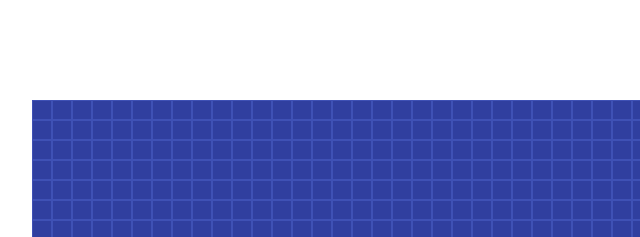
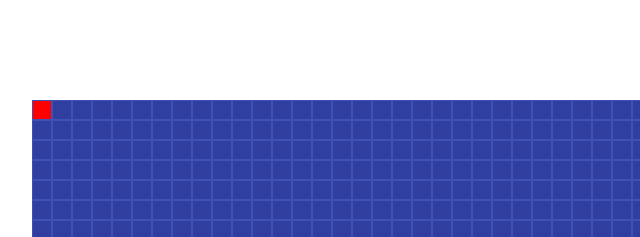
Before and after one commit to jon-r/billieJeanJS, a website: page index.html in a window 1280 px wide. Both pictures are taken after a click on the element 150 px from the left and 110 px from the top of the page. Shown: the top 237 px of the page, 108-748 px from the left. Drawn offline with Linux system fonts and the light colour scheme.

Commit message:
finished functions

```diff
--- a/danceTiles.js
+++ b/danceTiles.js
@@ -1,36 +1,45 @@
-var danceMat = {
+var danceMat = (function() {
 
-  init : function(options) {
-    var _this = danceMat;
+  function danceMat(options) {
+
+
     options = options || {};
-    _this.config = {
+    this.config = {
       parent : options.hasOwnProperty('parentEl') ? options.parentEl : '#billieJS',
       height : options.hasOwnProperty('height') ? options.height : 600,
       width : options.hasOwnProperty('width') ? options.width : 1000,
       gridSize : options.hasOwnProperty('gridSize') ? options.gridSize : 20,
     };
-    var get = _this.config,
+
+    this.buildGrid();
+    this.addParentListener();
+
+  };
+  danceMat.prototype = {
+
+    buildGrid: function() {
+      var get = this.config,
         el = document.createElement('div');
 
-    _this.sqX = Math.floor(get.width / get.gridSize);
-    _this.sqY = Math.floor(get.height / get.gridSize);
+      this.sqX = Math.floor(get.width / get.gridSize);
+      this.sqY = Math.floor(get.height / get.gridSize);
 
-    _this.parentEl = document.querySelector(get.parent);
+      this.parentEl = document.querySelector(get.parent);
 
-    _this.parentEl.style.cssText = _this.setParentCss();
-    el.style.cssText = _this.setTileCss();
+      this.parentEl.style.cssText = this.setParentCss();
+      el.style.cssText = this.setTileCss();
 
-    for (i = 0; i < _this.sqY; i++) {
-      for (j = 0; j < _this.sqX; j++) {
+      for (i = 0; i < this.sqY; i++) {
+        for (j = 0; j < this.sqX; j++) {
           var newEl = el.cloneNode(false);
           newEl.className = 'tile x' + j + ' y' + i;
-        _this.parentEl.appendChild(newEl);
-
-        var newObj = new Tile(newEl,j,i);
+          this.parentEl.appendChild(newEl);
         }
       }
+    },
 
-
+    addParentListener: function() {
+      this.parentEl.addEventListener("click", blink.set, false);
     },
 
     setParentCss: function () {
@@ -53,26 +62,23 @@ var danceMat = {
       ];
       return cssArr.join('; ');
     }
-
-
-
-
   }
 
-var Tile = function Tile(el, x, y) {
-  el.addEventListener('click', function () { blink.all(x,y)} );
-};
+  return danceMat;
 
+})();
 
-var blink = {
+var blink = (function() {
+
+  var out = {
 
     go : function(direction,x,y) {
-    var el = danceMat.parentEl.getElementsByClassName('tile x' + x + ' y' + y), classes;
+      var el = document.getElementsByClassName('tile x' + x + ' y' + y), classes;
       if (el.length == 1 ) {
 
         classes = el[0].classList;
 
-      if (!classes.contains('fix')) {
+        if (!classes.contains('lock')) {
 
 
           var blinkers = delay(function() {
@@ -87,30 +93,13 @@ var blink = {
             }
           }, 50)
           .delay(function() {
-
-         classes.add(direction);
-        }, 50)
-        .delay(function() {
             classes.remove('ping');
-          classes.remove('fix');
-          classes.remove(direction);
           }, 300);
         } else {
 
+          classes.remove('lock');
+          blink.all(x,y);
 
-        setTimeout(function() {
-          classes.add('fix');
-
-          if (classes.contains('up') || classes.contains('down') ) {
-
-
-            blink.left(x-1,y);
-            blink.right(x+1,y);
-          } else if  (classes.contains('left') || classes.contains('right') ) {
-            blink.up(x,y-1);
-            blink.down(x,y=1);
-          }
-        }, 50);
         }
       }
     },
@@ -142,6 +131,29 @@ var blink = {
          blink.right(x,y);
       }, 50);
 
+    },
+
+    set : function(e) {
+      var el = e.target;
+      if (el !== e.currentTarget) {
+        if (el.classList.contains('lock')) {
+          var styleArr = el.className.split(' ');
+          x = styleArr.filter(matches('x'))[0].slice(1);
+          y = styleArr.filter(matches('y'))[0].slice(1);
+          blink.all(x,y);
+        } else {
+          el.classList.add('lock');
+        }
+      }
+      e.stopPropagation();
+    },
+  }
+  return out;
+})();
+
+function matches(match) {
+  return function(value) {
+    return value.indexOf(match) === 0;
   }
 }
 
@@ -184,3 +196,4 @@ function delay(fn, t) {
   };
   return self.delay(fn, t);
 }
+var floor = new danceMat();
--- a/index.html
+++ b/index.html
@@ -33,7 +33,7 @@
 /*    background-color: #FF5722*/
   }
 
-  .fix {
+  .lock {
     background-color: red;
   }
 
@@ -58,7 +58,8 @@
 
   <script type="text/javascript" src="danceTiles.js"></script>
   <script type="text/javascript" >
-    danceMat.init();
+
+    //danceMat.init();
   </script>
 
 
```
Lines whose indentation alone changed are shown as unchanged.
